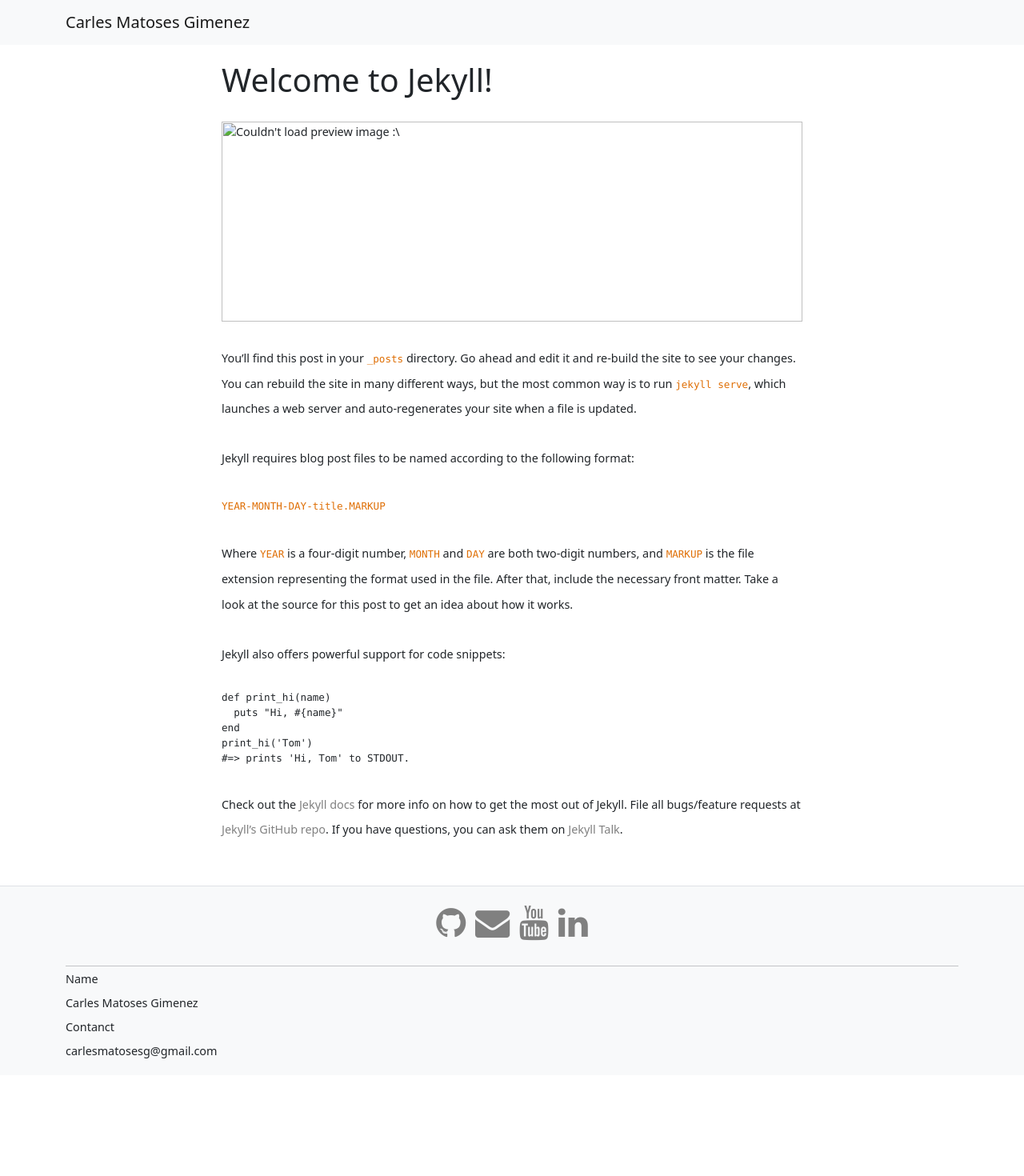
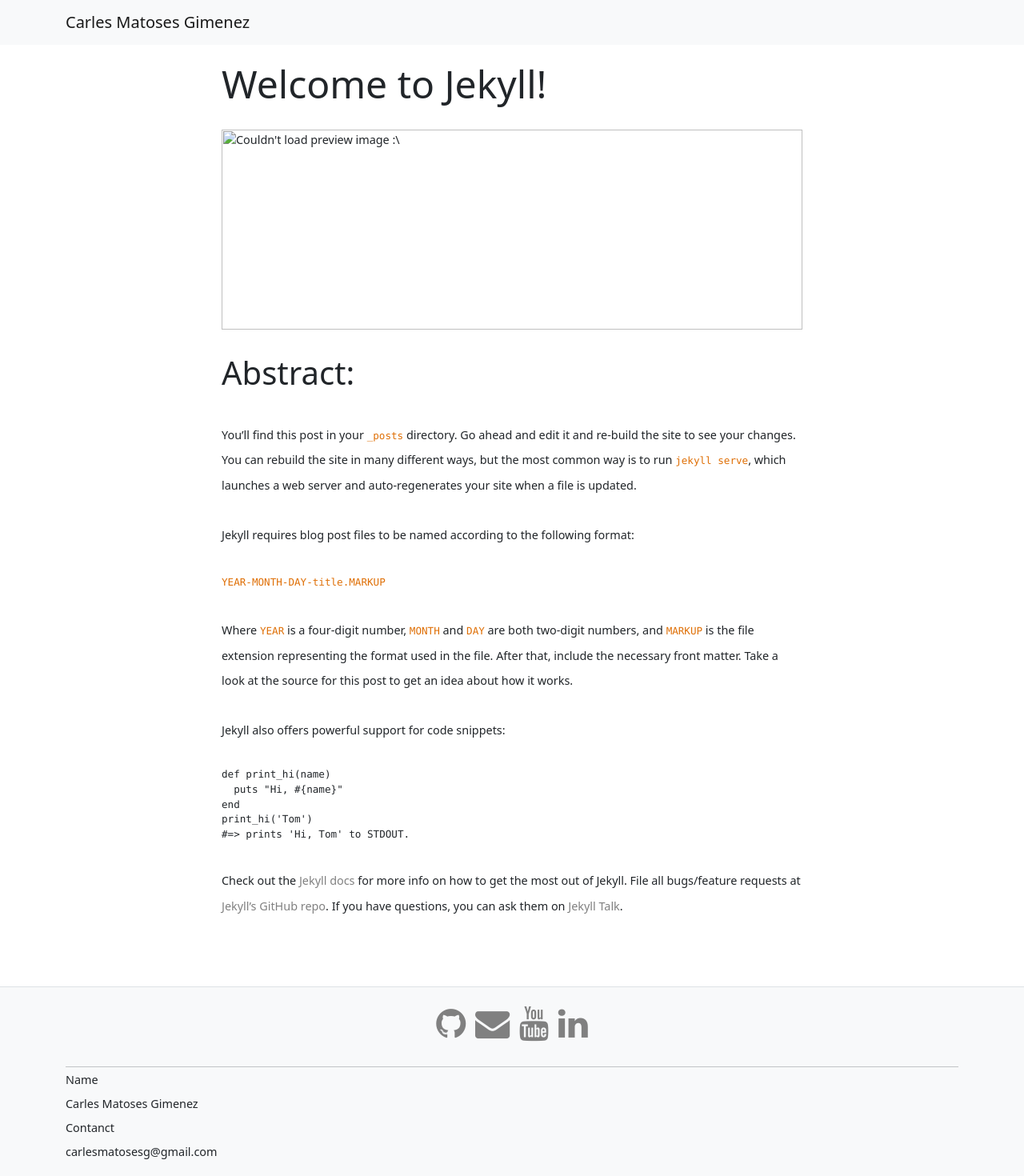
Before and after one commit to carlesmatoses/carlesmatoses.github.io, a Jekyll site: the page built from _posts/posts/2024-04-21-welcome-to-jekyll.markdown, in a window 1280 px wide. Shown: the whole page at 80% size. Built offline with Jekyll 4.4.1, drawn with Linux system fonts in a browser that asks for light colours; nearby versions of some CDN libraries; before the commit the page ends 1344 px from its top, so only the background shows below that.

Commit message:
add abstract to posts

```diff
--- a/_layouts/post.html
+++ b/_layouts/post.html
@@ -6,16 +6,29 @@
     <link rel="stylesheet" type="text/css" href="{{ site.baseurl }}/assets/css/post.css">
 </head>
 
+{% assign parts = page.content | split:"<!-- end-abstract -->" %}
+{% capture abstract %}{{ parts[0] }}{% endcapture %}
+{% capture content %}{{ parts[1] }}{% endcapture %}
+
+
 <body>
-
     <div class="container baseContainer">
         <div class="row">
-            <h1> {{page.title}} </h1>
+            <div class="col-auto">
+                <h1 class="display-5"> {{page.title}} </h1>
+            </div>
         </div>
+
         <img src="{{page.preview}}" alt="Couldn't load preview image :\" class="headerIMG">
+
         <div class="row">
-        {{content}}
+            <h1 class="display-6">Abstract:</h1>
+            <p class="lead">{{ abstract }}</p>
+        </div>
+
+        <div class="row">
+            {{ content }}
+        </div>
+
     </div>
-
-</div>
 </body>
```
